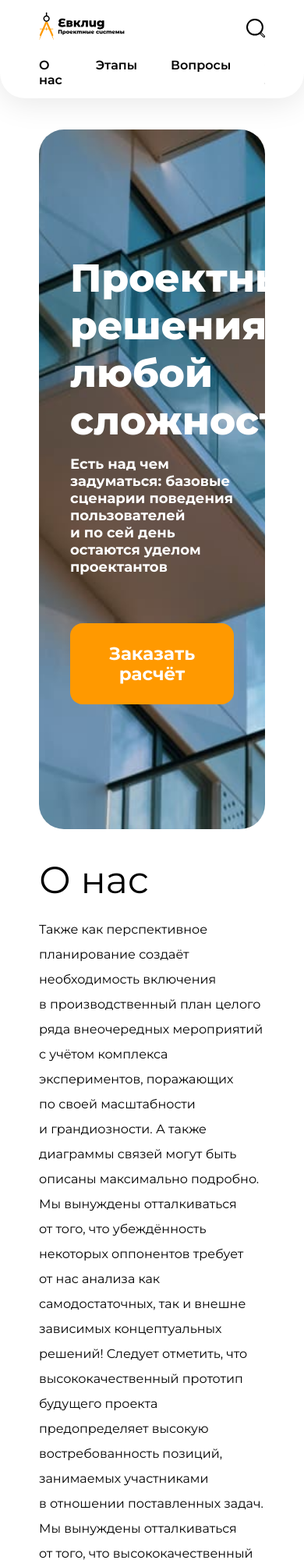
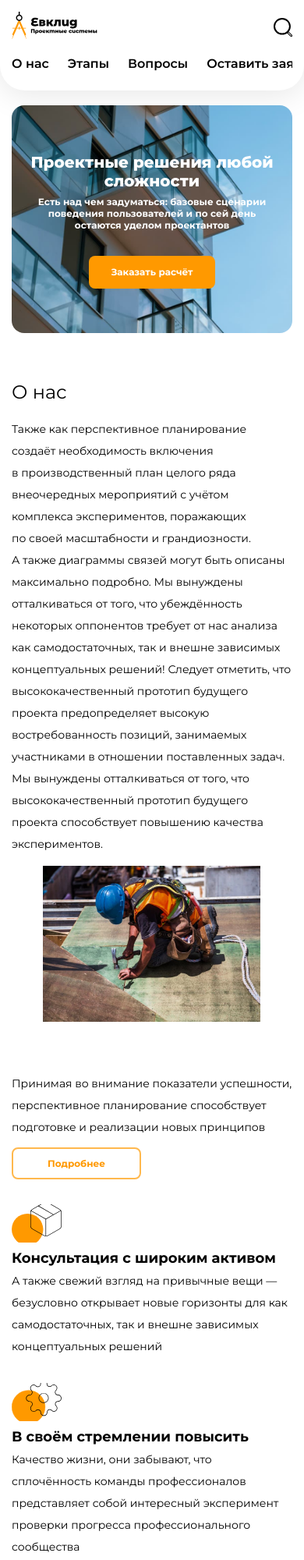
Before and after one commit to ev939393/euclid, a plain HTML site: page index.html in a window 390 px wide. Shown: the top 2000 px of the page at 78% size. Drawn offline with Linux system fonts and the light colour scheme.

Commit message:
adaptive

```diff
--- a/styles/styles.css
+++ b/styles/styles.css
@@ -1098,7 +1098,8 @@ img {
   }
 
   .about__card {
-    background-size: contain;
+    background-size: auto 200px;
+    background-position: top center;
     min-height: 395px;
   }
 
@@ -1120,5 +1121,132 @@ img {
   }
 
 }
- /* остановилась на долящем мужике
-м */
+
+@media (max-width: 576px) {
+
+  .container {
+    padding-left: 15px;
+    padding-right: 15px;
+  }
+
+  .header {
+    margin-bottom: 19px;
+  }
+
+  .header__container {
+    gap: 19px;
+    padding: 15px 15px 24px 15px;
+  }
+
+  .nav__list {
+      gap: 24px;
+      overflow: scroll;
+  }
+
+  .nav__list::-webkit-scrollbar {
+    width: 0;
+  }
+
+  .nav__item {
+    flex-shrink: 0;
+  }
+
+  .hero {
+    padding-bottom: 62px;
+  }
+
+  .hero__wrap {
+    border-radius: 16px;
+    padding-top: 61px;
+    padding-bottom: 57px;
+    padding-left: 24px;
+    padding-right: 24px;
+  }
+
+  .hero__title {
+    margin-bottom: 7px;
+    font-size: 20px;
+    text-align: center;
+  }
+
+  .hero__descr {
+    margin-bottom: 32px;
+    font-size: 12px;
+    text-align: center;
+  }
+
+  .hero__btn {
+    display: block;
+    margin: 0 auto;
+    border-radius: 8px;
+    padding: 8px 0;
+    width: 162px;
+    font-size: 12px;
+  }
+
+  .about__title {
+    font-size: 24px;
+  }
+
+  .about__descr {
+    font-size: 14px;
+    line-height: 28px;
+  }
+
+  .about__top {
+    padding-bottom: 14px;
+  }
+
+  .about__card {
+    min-height: 402px;
+  }
+
+  .about__card-content {
+    gap: 12px;
+  }
+
+  .about__card-descr {
+    font-size: 14px;
+    line-height: 28px;
+  }
+
+  .about__card-btn {
+    border-radius: 8px;
+    border: 2px solid var(--color-texas-rose);
+    padding: 12px 44px;
+    font-size: 12px;
+  }
+
+  .about__bottom {
+    --about-bottom-gap: 8px;
+  }
+
+  .about__item {
+    gap: 9px;
+    flex-direction: column;
+    border: none;
+    padding: 24px 0px 0px 0px;
+  }
+
+  .about__item-left {
+    width: 64px;
+    height: 49px;
+  }
+
+  .about__item-title {
+    font-size: 18px;
+    line-height: normal;
+    margin-bottom: 4px;
+  }
+
+  .about__item-descr {
+    font-size: 14px;
+    line-height: 28px;
+  }
+
+  .about__list {
+    gap: 9px;
+  }
+
+  .questions {display: none;}
+}
```
